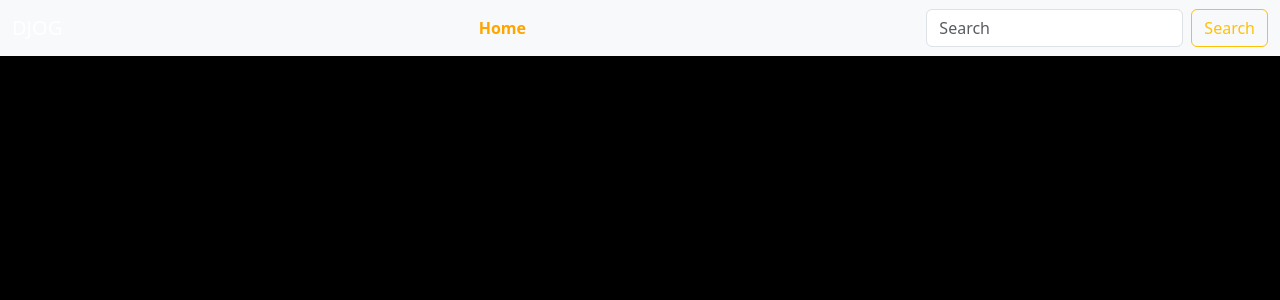
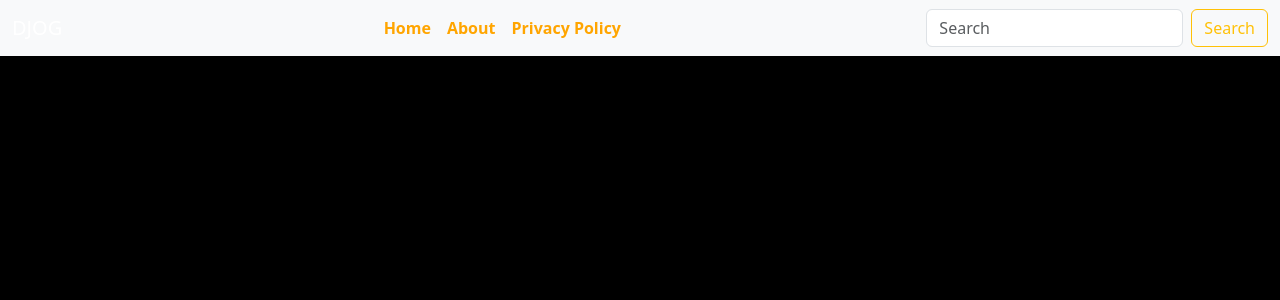
Before and after one commit to MLankaoui/djog, a Django app: page / in a window 1280 px wide. Shown: the top 300 px of the page. Run offline with Django 5.2, Linux system fonts and the light colour scheme; data that the repository does not hold is empty; some libraries are stand-ins or nearby versions.

Commit message:
add some changes.

```diff
--- a/templates/base.html
+++ b/templates/base.html
@@ -64,6 +64,12 @@
                     <li class="nav-item">
                         <a class="nav-link active" aria-current="page" href={% url 'home' %}>Home</a>
                     </li>
+                    <li class="nav-item">
+                        <a class="nav-link active" aria-current="page" href={% url 'home' %}>About</a>
+                    </li>
+                    <li class="nav-item">
+                        <a class="nav-link active" aria-current="page" href={% url 'home' %}>Privacy Policy</a>
+                    </li>
                 </ul>
                 <form class="d-flex ms-auto" method="GET" action="{% url 'search' %}">
                     <input class="form-control me-2" type="search" placeholder="Search" aria-label="Search" name="q">
```
Also changed, not shown: media/uploads/workbench.png (added).
